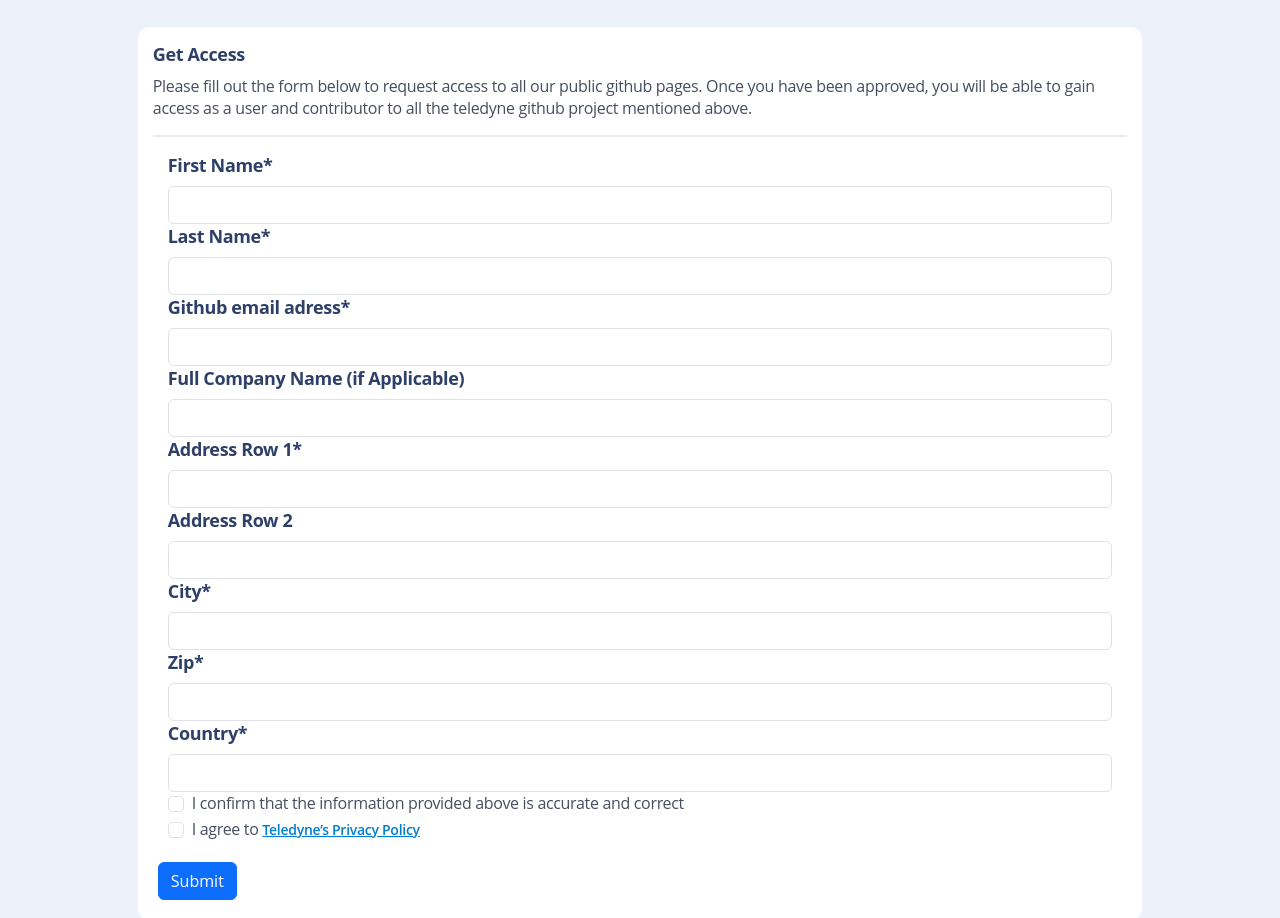
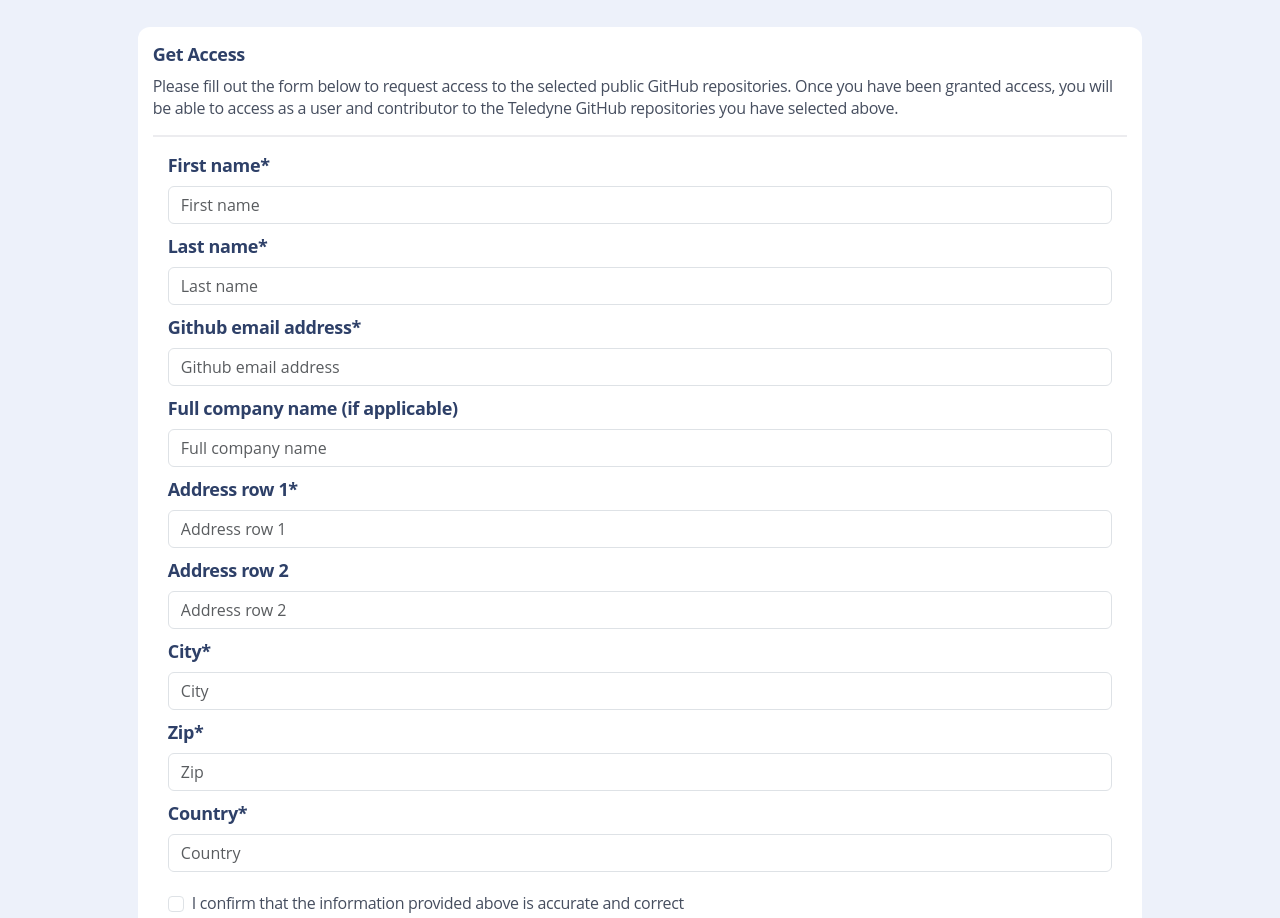
Before and after one commit to Teledyne-Marine/access, a plain HTML site: page index.html in a window 1280 px wide. Shown: the part 181-1099 px from the top of the page. Drawn offline with nearby package versions, Linux system fonts and the light colour scheme; a web font is replaced by a local one.

Commit message:
Changed after review

```diff
--- a/index.html
+++ b/index.html
@@ -42,9 +42,15 @@
 </nav>
 
 <body>
+  <form action="javascript:void(0);" enctype="multipart/form-data" id="accessForm" class="accessFormClass">
     <div class="container" style="display: flex;flex-direction: row; justify-content: center; align-items: flex-start;">
 
       <div class="tdy-information-data">
+        <div class="form-group" style="margin-right: 10px;">
+          <h2></h2>
+          <input type="checkbox" class="form-check-input" id="confirmation2" name="github7kheaders" checked>
+
+        </div>
         <div class="tdy-information-data-icon-window">
           <img class="tdy-information-data-icon" style="width: 48px;height: 48px;" src="./img/icons/github-mark.svg">
         </div>
@@ -60,59 +66,60 @@
 
       <div class="tdy-information-box" style="width: 90%">
         <h2>Get Access</h2>
-      Please fill out the form below to request access to all our public github pages.
+        Please fill out the form below to request access to the selected public GitHub repositories. Once you have been
+        granted
+        access, you will be able to access as a user and contributor to the Teledyne GitHub repositories you have
+        selected
+        above.
+        <hr>
 
-      Once you have been approved, you will be able to gain access as a user and contributor to all the teledyne
-      github project mentioned above.
-      <hr>
-      <form action="javascript:void(0);" enctype="multipart/form-data" id="accessForm" class="accessFormClass">
         <div style="margin-left: 15px; margin-bottom: 15px;">
           <div style="margin-right: 15px;">
-            <div class="form-group">
-              <h2>First Name*</h2>
-              <input type="text" name="firstName" class="form-control" required>
+            <div class="form-group" style="margin-top: 10px;">
+              <h2>First name*</h2>
+              <input type="text" placeholder="First name" name="firstName" class="form-control" required>
             </div>
-            <div class="form-group">
-              <h2>Last Name*</h2>
-              <input type="text" name="lastName" class="form-control" required>
+            <div class="form-group" style="margin-top: 10px;">
+              <h2>Last name*</h2>
+              <input type="text" placeholder="Last name" name="lastName" class="form-control" required>
             </div>
-            <div class="form-group">
-              <h2>Github email adress*</h2>
-              <input type="email" name="emailAdress" class="form-control" required>
+            <div class="form-group" style="margin-top: 10px;">
+              <h2>Github email address*</h2>
+              <input type="email" placeholder="Github email address" name="emailAdress" class="form-control" required>
             </div>
-            <div class="form-group">
-              <h2>Full Company Name (if Applicable)</h2>
-              <input type="text" name="companyName" class="form-control">
+            <div class="form-group" style="margin-top: 10px;">
+              <h2>Full company name (if applicable)</h2>
+              <input type="text" placeholder="Full company name" name="companyName" class="form-control">
             </div>
-            <div class="form-group">
-              <h2>Address Row 1*</h2>
-              <input type="text" name="companyAddress" class="form-control" required>
+            <div class="form-group" style="margin-top: 10px;">
+              <h2>Address row 1*</h2>
+              <input type="text" placeholder="Address row 1" name="companyAddress" class="form-control" required>
             </div>
-            <div class="form-group">
-              <h2>Address Row 2</h2>
-              <input type="text" name="companyAddressTwo" class="form-control">
+            <div class="form-group" style="margin-top: 10px;">
+              <h2>Address row 2</h2>
+              <input type="text" placeholder="Address row 2" name="companyAddressTwo" class="form-control">
             </div>
-            <div class="form-group">
+            <div class="form-group" style="margin-top: 10px;">
               <h2>City*</h2>
-              <input type="text" name="city" class="form-control" required>
+              <input type="text" placeholder="City" name="city" class="form-control" required>
             </div>
-            <div class="form-group">
+            <div class="form-group" style="margin-top: 10px;">
               <h2>Zip*</h2>
-              <input type="text" name="zip" class="form-control" required>
+              <input type="text" placeholder="Zip" name="zip" class="form-control" required>
             </div>
-            <div class="form-group">
+            <div class="form-group" style="margin-top: 10px;">
               <h2>Country*</h2>
-              <input type="text" name="country" class="form-control" required>
+              <input type="text" placeholder="Country" name="country" class="form-control" required>
             </div>
 
-            <div class="form-check">
+            <div class="form-check" style="margin-top: 20px;">
               <input type="checkbox" class="form-check-input" id="confirmation" required>
               <label class="form-check-label" for="confirmation">I confirm that the information provided above is
                 accurate and
                 correct</label>
             </div>
 
-            <div class="form-check">
+            <div class="form-check" style="margin-top: 20px;">
               <input type="checkbox" class="form-check-input" id="privacyAgreement" required>
               <label class="form-check-label" for="privacyAgreement">I agree to <a
                   href="https://www.teledyne.com/privacy-policy/">
@@ -122,7 +129,7 @@
           </div>
         </div>
         <button type="submit" id="submit" class="btn btn-primary">Submit</button>
-      </form>
+
 
 
         <div id="error" style="color: red;"></div>
@@ -132,6 +139,7 @@
       </div>
     </div>
     </div>
+  </form>
 
   <script src="https://cdn.jsdelivr.net/npm/bootstrap@5.3.1/dist/js/bootstrap.bundle.min.js"
     integrity="sha384-HwwvtgBNo3bZJJLYd8oVXjrBZt8cqVSpeBNS5n7C8IVInixGAoxmnlMuBnhbgrkm"
@@ -150,9 +158,11 @@
 
       var formData = new FormData(form);
       var jsonData = {};
+      //Note: Checkboxes only appear if they are 'on'(checked)
       formData.forEach(function (value, key) {
         jsonData[key] = value;
       });
+      console.log(jsonData)
       // Example: Send JSON data to a server using fetch
       fetch('https://h3skk3vdiak5qq6lg5kqjbb3mu0lvtky.lambda-url.eu-central-1.on.aws/', {
         method: 'POST',
@@ -166,6 +176,53 @@
             console.log(response)
 
             document.getElementById("success").innerHTML = "Request received successfully! We will try to get back to you as soon as possible. ";
+            var innerHtmlElement = document.getElementById("success");
+            var table = document.createElement("table");
+            table.setAttribute("cellpadding", "5");
+            table.setAttribute("cellspacing", "0");
+            table.setAttribute("width", "100%");
+            table.setAttribute("color", "green");
+            table.style.fontFamily = "Arial";
+
+            // Define the field names and their corresponding FormData keys
+            var fieldMapping = {
+              "Github Email": "emailAdress",
+              "Name": "firstName",
+              "Last name": "lastName",
+              "Company": "companyName",
+              "Address": "companyAddress",
+              "": "companyAddressTwo",
+              "City": "city",
+              "Zip Code": "zipCode",
+              "Country": "country"
+            };
+
+            // Loop through the fieldMapping and create table rows
+            for (var fieldName in fieldMapping) {
+              var tr = document.createElement("tr");
+
+              // Create the first cell
+              var td1 = document.createElement("td");
+              td1.setAttribute("width", "30%");
+              td1.setAttribute("align", "left");
+              td1.textContent = fieldName;
+              td1.style.color = "green";
+
+              // Create the second cell with data from FormData
+              var td2 = document.createElement("td");
+              td2.setAttribute("align", "left");
+              td2.textContent = formData.get(fieldMapping[fieldName]);
+              td2.style.color = "green";
+
+              // Append cells to the row
+              tr.appendChild(td1);
+              tr.appendChild(td2);
+
+              // Append the row to the table
+              table.appendChild(tr);
+            }
+
+            innerHtmlElement.appendChild(table)
             document.getElementById('accessForm').classList.add('collapse');
           } else {
             document.getElementById("error").innerHTML = "Form submission failed. Please try again.";
@@ -173,6 +230,8 @@
         }).catch(error => {
           console.error('Error:', error);
           document.getElementById("error").innerHTML = "An error occurred while submitting the form.";
+
+
         });
     });
   </script>
```
Lines whose indentation alone changed are shown as unchanged.
